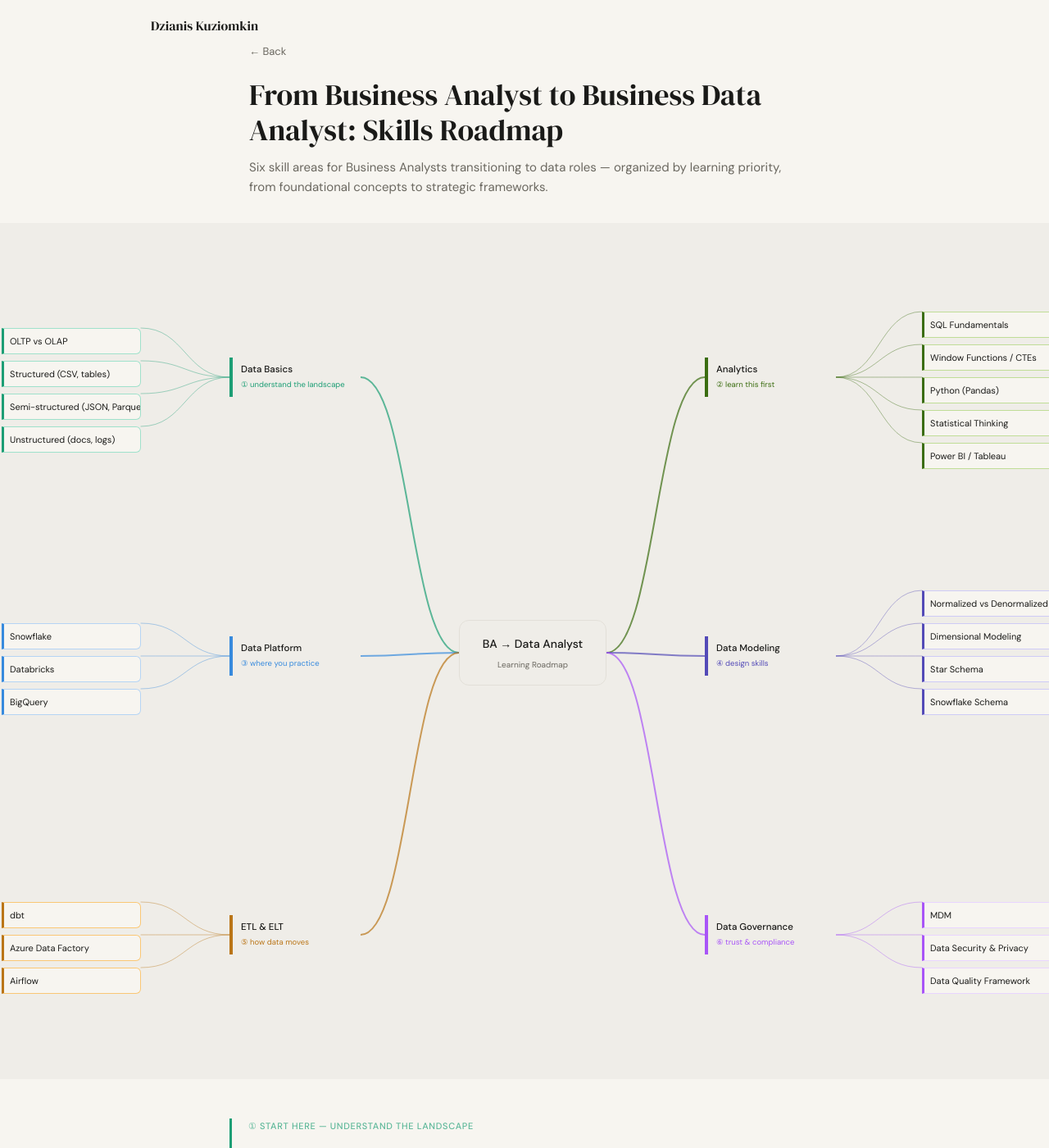
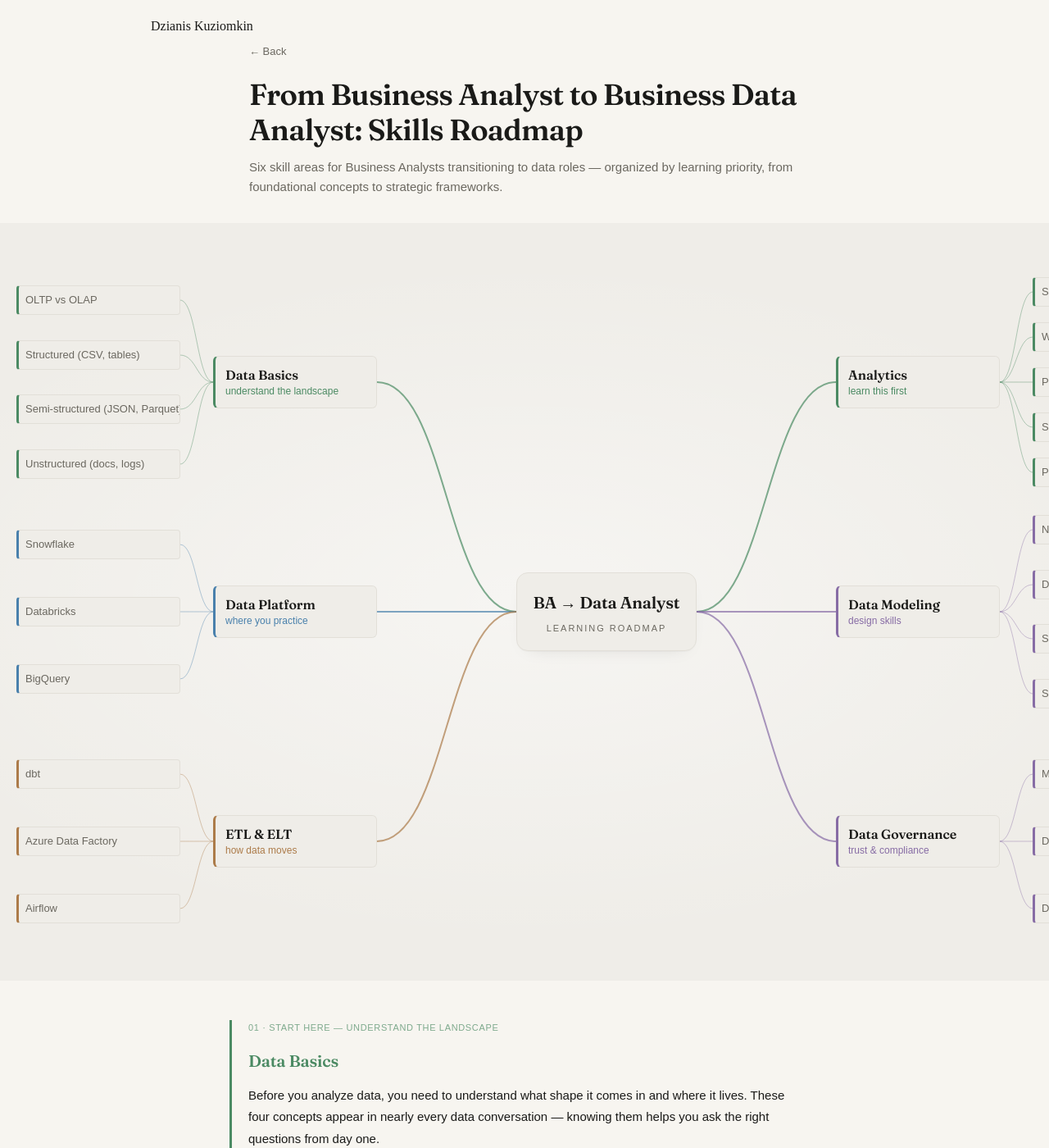
Before and after one commit to Kuziomkin/dzianiskuziomkin_landing, a Jekyll site: the page ba-to-data.html, which Jekyll copies as it is, in a window 1280 px wide and 1400 px high. Shown: the whole window at 82% size. Built offline with Jekyll 4.4.1, drawn with Linux system fonts in a browser that asks for light colours; some of the changed text lies outside the part shown.

Commit message:
Added new map

```diff
--- a/ba-to-data.html
+++ b/ba-to-data.html
@@ -29,7 +29,7 @@
     <!-- Google Fonts -->
     <link rel="preconnect" href="https://fonts.googleapis.com" />
     <link rel="preconnect" href="https://fonts.gstatic.com" crossorigin />
-    <link href="https://fonts.googleapis.com/css2?family=DM+Sans:wght@400;500&family=DM+Serif+Display&display=swap"
+    <link href="https://fonts.googleapis.com/css2?family=Fraunces:opsz,wght@9..144,500;9..144,600;9..144,700&family=Inter:wght@400;500;600&display=swap"
         rel="stylesheet" />
 
     <!-- Favicon -->
@@ -82,12 +82,13 @@
         }
 
         .guide-header h1 {
-            font-family: 'DM Serif Display', Georgia, serif;
+            font-family: 'Fraunces', 'Times New Roman', serif;
             font-size: clamp(26px, 4vw, 36px);
-            font-weight: 400;
+            font-weight: 600;
             color: var(--text);
             margin: 0 0 12px;
             line-height: 1.2;
+            letter-spacing: -0.02em;
         }
 
         .guide-header p {
@@ -101,7 +102,9 @@
             width: 100%;
             overflow-x: auto;
             overflow-y: hidden;
-            background: var(--surface);
+            background:
+                radial-gradient(1200px 600px at 50% 50%, rgba(255,255,255,0.45), transparent 70%),
+                var(--surface);
             padding: 14px 0 10px;
         }
 
@@ -124,8 +127,8 @@
 
         #mm {
             position: relative;
-            width: 1300px;
-            height: 1020px;
+            width: 1480px;
+            height: 900px;
         }
 
         #mmsvg {
@@ -136,52 +139,54 @@
 
         .mn {
             position: absolute;
-            width: 160px;
-            height: 48px;
-            background: var(--surface);
-            border-radius: 0 8px 8px 0;
+            width: 200px;
+            height: 64px;
+            background: var(--surface, #fff);
+            border: 1px solid var(--divider, #d9d4c8);
+            border-left: 3px solid var(--accent, #ccc);
+            border-radius: 6px;
             display: flex;
             flex-direction: column;
             align-items: flex-start;
             justify-content: center;
-            padding: 0 10px;
+            padding: 9px 14px 9px 12px;
             z-index: 2;
             box-sizing: border-box;
         }
 
         .mn-t {
-            font-size: 11.5px;
-            font-weight: 500;
-            color: var(--text);
-            line-height: 1.25;
+            font-family: 'Fraunces', Georgia, serif;
+            font-size: 16px;
+            font-weight: 600;
+            color: var(--text, #15140f);
+            line-height: 1.2;
+            letter-spacing: -0.005em;
         }
 
         .mn-b {
-            font-size: 9.5px;
-            margin-top: 2px;
+            font-size: 12px;
+            margin-top: 3px;
+            color: var(--accent, #999);
+            line-height: 1.2;
         }
 
         .sn {
             position: absolute;
-            width: 170px;
-            height: 32px;
-            background: var(--bg);
-            border-radius: 0 6px 6px 0;
+            width: 200px;
+            height: 36px;
+            background: var(--surface, #fff);
+            border: 1px solid var(--divider, #d9d4c8);
+            border-left: 3px solid var(--accent, #ccc);
+            border-radius: 4px;
             display: flex;
             align-items: center;
-            padding: 0 7px;
-            font-size: 11px;
-            color: var(--text);
+            padding: 0 10px 0 8px;
+            font-size: 13px;
+            color: var(--text-sec, #3a3833);
             white-space: nowrap;
             overflow: hidden;
             text-overflow: ellipsis;
             box-sizing: border-box;
-        }
-
-        .sp {
-            font-size: 10px;
-            margin-left: 3px;
-            flex-shrink: 0;
         }
 
         .guide-footer {
@@ -206,9 +211,9 @@
         }
 
         .branch-section h2 {
-            font-family: 'DM Serif Display', Georgia, serif;
+            font-family: 'Fraunces', 'Times New Roman', serif;
             font-size: 20px;
-            font-weight: 400;
+            font-weight: 600;
             color: var(--branch-color);
             margin: 0 0 12px;
             letter-spacing: -0.01em;
@@ -282,83 +287,83 @@
 
         <div class="mindmap-wrap">
             <div id="mm">
-                <svg id="mmsvg" width="1300" height="1020">
+                <svg id="mmsvg" width="1480" height="900">
                 </svg>
 
                 <!-- Center node -->
                 <div
-                    style="position:absolute;left:560px;top:470px;width:180px;height:80px;background:var(--surface);border:1.5px solid var(--divider);border-radius:12px;display:flex;flex-direction:column;align-items:center;justify-content:center;text-align:center;z-index:3;box-sizing:border-box;padding:0 10px;">
-                    <div style="font-size:14px;font-weight:500;color:var(--text);">BA → Data Analyst</div>
-                    <div style="font-size:10px;color:var(--text-sec);margin-top:4px;">Learning Roadmap</div>
+                    style="position:absolute;left:630px;top:412px;width:220px;height:96px;background:var(--surface,#fff);border:1px solid var(--divider,#d9d4c8);border-radius:14px;display:flex;flex-direction:column;align-items:center;justify-content:center;text-align:center;z-index:3;box-sizing:border-box;padding:0 14px;box-shadow:0 1px 0 rgba(21,20,15,0.02),0 8px 24px -16px rgba(21,20,15,0.18);">
+                    <div style="font-family:'Fraunces',Georgia,serif;font-size:20px;font-weight:600;letter-spacing:-0.01em;color:var(--text,#15140f);">BA → Data Analyst</div>
+                    <div style="font-size:11px;text-transform:uppercase;letter-spacing:0.18em;color:var(--text-sec,#6f6c64);margin-top:5px;">Learning Roadmap</div>
                 </div>
 
                 <!-- LEFT SIDE -->
 
                 <!-- Data Basics -->
-                <div class="mn" style="left:280px;top:150px;border-left:4px solid #1D9E75;">
+                <div class="mn" style="left:260px;top:148px;--accent:oklch(0.58 0.09 155);">
                     <span class="mn-t">Data Basics</span>
-                    <span class="mn-b" style="color:#1D9E75;">① understand the landscape</span>
+                    <span class="mn-b">understand the landscape</span>
                 </div>
-                <div class="sn" style="left:2px;top:114px;border:0.5px solid #9FE1CB;border-left:3px solid #1D9E75;">OLTP vs OLAP</div>
-                <div class="sn" style="left:2px;top:154px;border:0.5px solid #9FE1CB;border-left:3px solid #1D9E75;">Structured (CSV, tables)</div>
-                <div class="sn" style="left:2px;top:194px;border:0.5px solid #9FE1CB;border-left:3px solid #1D9E75;">Semi-structured (JSON, Parquet)</div>
-                <div class="sn" style="left:2px;top:234px;border:0.5px solid #9FE1CB;border-left:3px solid #1D9E75;">Unstructured (docs, logs)</div>
+                <div class="sn" style="left:20px;top:62px;--accent:oklch(0.58 0.09 155);">OLTP vs OLAP</div>
+                <div class="sn" style="left:20px;top:129px;--accent:oklch(0.58 0.09 155);">Structured (CSV, tables)</div>
+                <div class="sn" style="left:20px;top:195px;--accent:oklch(0.58 0.09 155);">Semi-structured (JSON, Parquet)</div>
+                <div class="sn" style="left:20px;top:262px;--accent:oklch(0.58 0.09 155);">Unstructured (docs, logs)</div>
 
                 <!-- Data Platform -->
-                <div class="mn" style="left:280px;top:490px;border-left:4px solid #378ADD;">
+                <div class="mn" style="left:260px;top:428px;--accent:oklch(0.58 0.09 245);">
                     <span class="mn-t">Data Platform</span>
-                    <span class="mn-b" style="color:#378ADD;">③ where you practice</span>
+                    <span class="mn-b">where you practice</span>
                 </div>
-                <div class="sn" style="left:2px;top:474px;border:0.5px solid #B5D4F4;border-left:3px solid #378ADD;">Snowflake</div>
-                <div class="sn" style="left:2px;top:514px;border:0.5px solid #B5D4F4;border-left:3px solid #378ADD;">Databricks</div>
-                <div class="sn" style="left:2px;top:554px;border:0.5px solid #B5D4F4;border-left:3px solid #378ADD;">BigQuery</div>
+                <div class="sn" style="left:20px;top:360px;--accent:oklch(0.58 0.09 245);">Snowflake</div>
+                <div class="sn" style="left:20px;top:442px;--accent:oklch(0.58 0.09 245);">Databricks</div>
+                <div class="sn" style="left:20px;top:524px;--accent:oklch(0.58 0.09 245);">BigQuery</div>
 
                 <!-- ETL & ELT -->
-                <div class="mn" style="left:280px;top:830px;border-left:4px solid #BA7517;">
+                <div class="mn" style="left:260px;top:708px;--accent:oklch(0.62 0.09 65);">
                     <span class="mn-t">ETL &amp; ELT</span>
-                    <span class="mn-b" style="color:#BA7517;">⑤ how data moves</span>
+                    <span class="mn-b">how data moves</span>
                 </div>
-                <div class="sn" style="left:2px;top:814px;border:0.5px solid #FAC775;border-left:3px solid #BA7517;">dbt</div>
-                <div class="sn" style="left:2px;top:854px;border:0.5px solid #FAC775;border-left:3px solid #BA7517;">Azure Data Factory</div>
-                <div class="sn" style="left:2px;top:894px;border:0.5px solid #FAC775;border-left:3px solid #BA7517;">Airflow</div>
+                <div class="sn" style="left:20px;top:640px;--accent:oklch(0.62 0.09 65);">dbt</div>
+                <div class="sn" style="left:20px;top:722px;--accent:oklch(0.62 0.09 65);">Azure Data Factory</div>
+                <div class="sn" style="left:20px;top:804px;--accent:oklch(0.62 0.09 65);">Airflow</div>
 
                 <!-- RIGHT SIDE -->
 
                 <!-- Analytics -->
-                <div class="mn" style="left:860px;top:150px;border-left:4px solid #3B6D11;">
+                <div class="mn" style="left:1020px;top:148px;--accent:oklch(0.58 0.09 155);">
                     <span class="mn-t">Analytics</span>
-                    <span class="mn-b" style="color:#3B6D11;">② learn this first</span>
+                    <span class="mn-b">learn this first</span>
                 </div>
-                <div class="sn" style="left:1125px;top:94px;border:0.5px solid #C0DD97;border-left:3px solid #3B6D11;">SQL Fundamentals</div>
-                <div class="sn" style="left:1125px;top:134px;border:0.5px solid #C0DD97;border-left:3px solid #3B6D11;">Window Functions / CTEs</div>
-                <div class="sn" style="left:1125px;top:174px;border:0.5px solid #C0DD97;border-left:3px solid #3B6D11;">Python (Pandas)</div>
-                <div class="sn" style="left:1125px;top:214px;border:0.5px solid #C0DD97;border-left:3px solid #3B6D11;">Statistical Thinking</div>
-                <div class="sn" style="left:1125px;top:254px;border:0.5px solid #C0DD97;border-left:3px solid #3B6D11;">Power BI / Tableau</div>
+                <div class="sn" style="left:1260px;top:52px;--accent:oklch(0.58 0.09 155);">SQL Fundamentals</div>
+                <div class="sn" style="left:1260px;top:107px;--accent:oklch(0.58 0.09 155);">Window Functions / CTEs</div>
+                <div class="sn" style="left:1260px;top:162px;--accent:oklch(0.58 0.09 155);">Python (Pandas)</div>
+                <div class="sn" style="left:1260px;top:217px;--accent:oklch(0.58 0.09 155);">Statistical Thinking</div>
+                <div class="sn" style="left:1260px;top:272px;--accent:oklch(0.58 0.09 155);">Power BI / Tableau</div>
 
                 <!-- Data Modeling -->
-                <div class="mn" style="left:860px;top:490px;border-left:4px solid #534AB7;">
+                <div class="mn" style="left:1020px;top:428px;--accent:oklch(0.58 0.09 305);">
                     <span class="mn-t">Data Modeling</span>
-                    <span class="mn-b" style="color:#534AB7;">④ design skills</span>
+                    <span class="mn-b">design skills</span>
                 </div>
-                <div class="sn" style="left:1125px;top:434px;border:0.5px solid #CECBF6;border-left:3px solid #534AB7;">Normalized vs Denormalized</div>
-                <div class="sn" style="left:1125px;top:474px;border:0.5px solid #CECBF6;border-left:3px solid #534AB7;">Dimensional Modeling</div>
-                <div class="sn" style="left:1125px;top:514px;border:0.5px solid #CECBF6;border-left:3px solid #534AB7;">Star Schema</div>
-                <div class="sn" style="left:1125px;top:554px;border:0.5px solid #CECBF6;border-left:3px solid #534AB7;">Snowflake Schema</div>
+                <div class="sn" style="left:1260px;top:342px;--accent:oklch(0.58 0.09 305);">Normalized vs Denormalized</div>
+                <div class="sn" style="left:1260px;top:409px;--accent:oklch(0.58 0.09 305);">Dimensional Modeling</div>
+                <div class="sn" style="left:1260px;top:475px;--accent:oklch(0.58 0.09 305);">Star Schema</div>
+                <div class="sn" style="left:1260px;top:542px;--accent:oklch(0.58 0.09 305);">Snowflake Schema</div>
 
                 <!-- Data Governance -->
-                <div class="mn" style="left:860px;top:830px;border-left:4px solid #A855F7;">
+                <div class="mn" style="left:1020px;top:708px;--accent:oklch(0.58 0.09 305);">
                     <span class="mn-t">Data Governance</span>
-                    <span class="mn-b" style="color:#A855F7;">⑥ trust &amp; compliance</span>
+                    <span class="mn-b">trust &amp; compliance</span>
                 </div>
-                <div class="sn" style="left:1125px;top:814px;border:0.5px solid #E9D5FF;border-left:3px solid #A855F7;">MDM</div>
-                <div class="sn" style="left:1125px;top:854px;border:0.5px solid #E9D5FF;border-left:3px solid #A855F7;">Data Security &amp; Privacy</div>
-                <div class="sn" style="left:1125px;top:894px;border:0.5px solid #E9D5FF;border-left:3px solid #A855F7;">Data Quality Framework</div>
+                <div class="sn" style="left:1260px;top:640px;--accent:oklch(0.58 0.09 305);">MDM</div>
+                <div class="sn" style="left:1260px;top:722px;--accent:oklch(0.58 0.09 305);">Data Security &amp; Privacy</div>
+                <div class="sn" style="left:1260px;top:804px;--accent:oklch(0.58 0.09 305);">Data Quality Framework</div>
 
             </div>
         </div>
 
-        <div class="branch-section" style="--branch-color: #1D9E75;">
-            <span class="branch-priority">① Start here — understand the landscape</span>
+        <div class="branch-section" style="--branch-color: oklch(0.58 0.09 155);">
+            <span class="branch-priority">01 · Start here — understand the landscape</span>
             <h2>Data Basics</h2>
             <p>Before you analyze data, you need to understand what shape it comes in and where it lives. These four
                 concepts appear in nearly every data conversation — knowing them helps you ask the right questions from
@@ -379,8 +384,8 @@
             </ul>
         </div>
 
-        <div class="branch-section" style="--branch-color: #3B6D11;">
-            <span class="branch-priority">② Learn this first</span>
+        <div class="branch-section" style="--branch-color: oklch(0.58 0.09 155);">
+            <span class="branch-priority">02 · Learn this first</span>
             <h2>Analytics</h2>
             <p>This is the core toolkit. SQL is the language of data — nothing else matters as much in day-to-day
                 work. Everything here builds directly on top of it. You don't need to become a data engineer, but
@@ -403,8 +408,8 @@
             </ul>
         </div>
 
-        <div class="branch-section" style="--branch-color: #378ADD;">
-            <span class="branch-priority">③ Set up a sandbox early</span>
+        <div class="branch-section" style="--branch-color: oklch(0.58 0.09 245);">
+            <span class="branch-priority">03 · Set up a sandbox early</span>
             <h2>Data Platform</h2>
             <p>You need a platform to practice SQL and build your portfolio. Open a free account in the same week
                 you start learning — not later. The choice of platform matters less than getting one running early.
@@ -422,8 +427,8 @@
             </ul>
         </div>
 
-        <div class="branch-section" style="--branch-color: #534AB7;">
-            <span class="branch-priority">④ Design skills</span>
+        <div class="branch-section" style="--branch-color: oklch(0.58 0.09 305);">
+            <span class="branch-priority">04 · Design skills</span>
             <h2>Data Modeling</h2>
             <p>This is about structuring data so it's fast to query and easy for business users to understand.
                 Your BA instinct for business entities and relationships gives you a head start — the concepts
@@ -445,8 +450,8 @@
             </ul>
         </div>
 
-        <div class="branch-section" style="--branch-color: #BA7517;">
-            <span class="branch-priority">⑤ Pipeline thinking</span>
+        <div class="branch-section" style="--branch-color: oklch(0.62 0.09 65);">
+            <span class="branch-priority">05 · Pipeline thinking</span>
             <h2>ETL &amp; ELT</h2>
             <p>Data rarely arrives clean and ready to use. ETL and ELT describe two patterns for moving data from
                 source systems into the warehouse and transforming it along the way. As a BA, you don't build these
@@ -466,8 +471,8 @@
             </ul>
         </div>
 
-        <div class="branch-section" style="--branch-color: #A855F7;">
-            <span class="branch-priority">⑥ Strategic foundation</span>
+        <div class="branch-section" style="--branch-color: oklch(0.58 0.09 305);">
+            <span class="branch-priority">06 · Strategic foundation</span>
             <h2>Data Governance</h2>
             <p>Governance answers one question: can you trust this data? It becomes critical as organizations
                 scale — and BAs are naturally positioned to lead this work because it sits at the intersection
```
Also changed, not shown: other parts of ba-to-data.html (+19 -19 lines).
